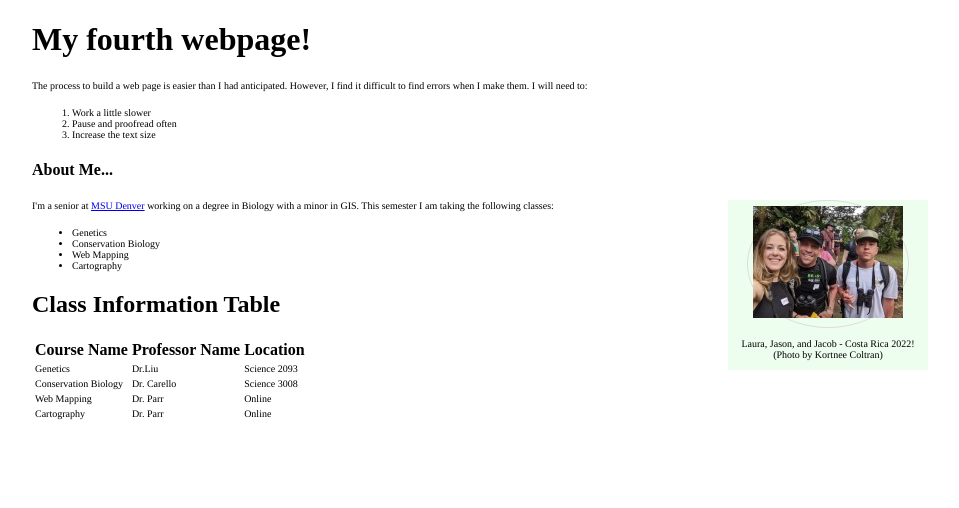
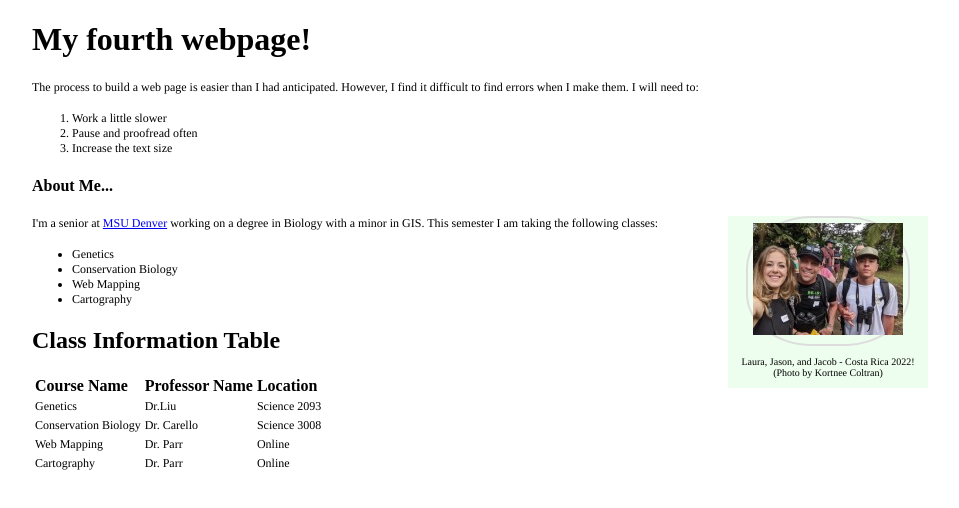
Before and after one commit to jmorr100/jmorr100.github.io, a plain HTML site: page lab501.html in a window 1280 px wide. Shown: the whole page, without its empty margins (168-1127 px from the left). Drawn offline with Linux system fonts and the light colour scheme.

Commit message:
Update lab501.html
second attempt to fix border-radius

```diff
--- a/lab501.html
+++ b/lab501.html
@@ -19,8 +19,8 @@
      #photo {
       height: auto;
       width: 150px;
-      border: 1px solid #ddd;
-      border-radius: 80%;
+      border: 2px solid #ddd;
+      border-radius: 40%;
       padding: 5px;
       display: block;
       margin: auto;
@@ -31,7 +31,7 @@
       text-align: center;
      }
      p, td, li {
-      font-size: 10px;
+      font-size: 12px;
       font-family: times;
      }
     </style>
```
